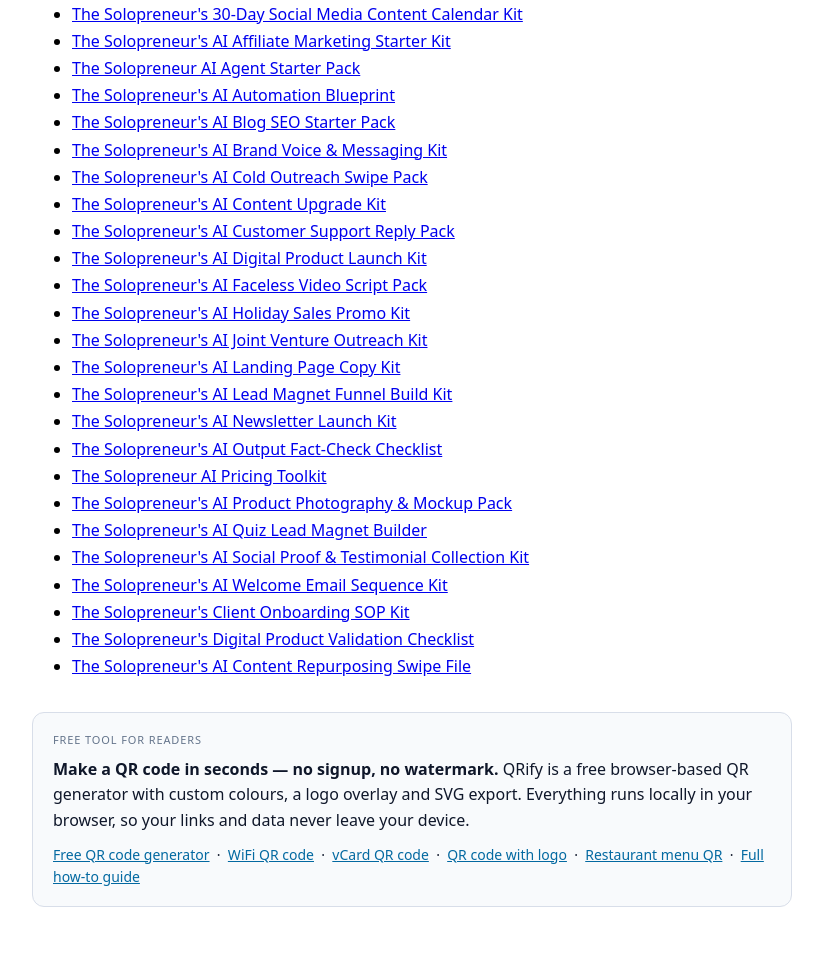
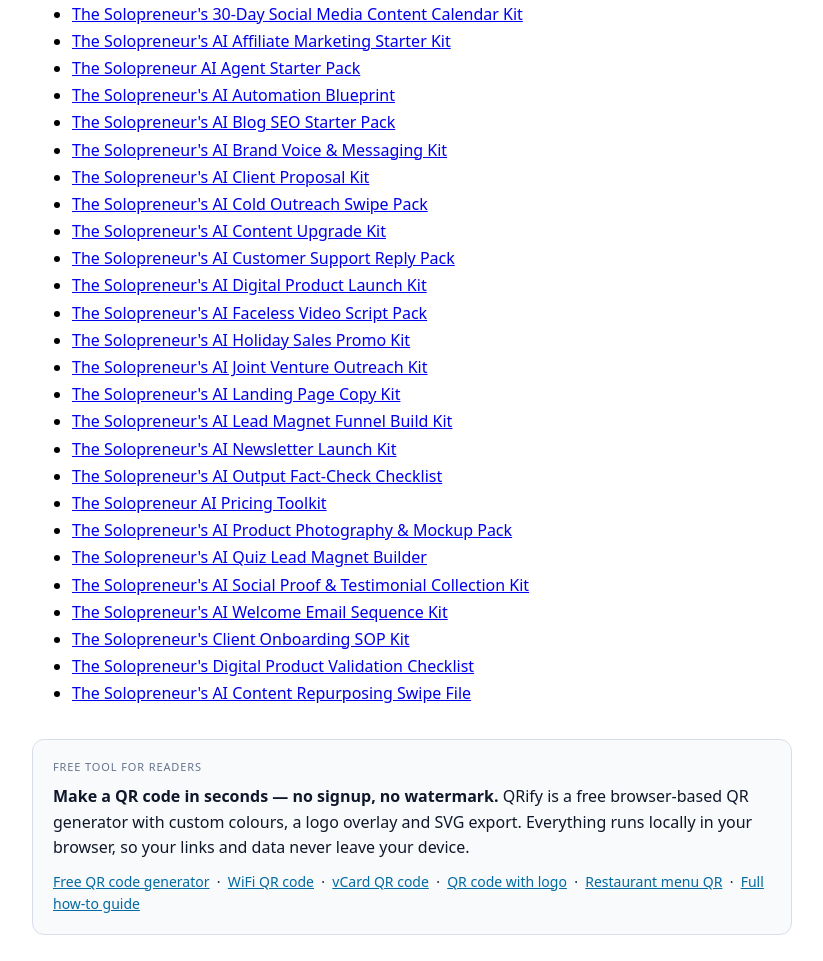
Before and after one commit to usaimaker/ai-gumroad-products, a plain HTML site: page index.html in a window 1280 px wide. Shown: the part 794-1755 px from the top of the page, without its empty margins (228-1051 px from the left). Drawn offline with Linux system fonts and the light colour scheme.

Commit message:
auto rebuild index/feed

```diff
--- a/index.html
+++ b/index.html
@@ -31,6 +31,7 @@
 <li><a href="products/solopreneur-ai-automation-blueprint.md">The Solopreneur&#x27;s AI Automation Blueprint</a></li>
 <li><a href="products/solopreneur-ai-blog-seo-starter-pack.md">The Solopreneur&#x27;s AI Blog SEO Starter Pack</a></li>
 <li><a href="products/solopreneur-ai-brand-voice-messaging-kit.md">The Solopreneur&#x27;s AI Brand Voice &amp; Messaging Kit</a></li>
+<li><a href="products/solopreneur-ai-client-proposal-kit.md">The Solopreneur&#x27;s AI Client Proposal Kit</a></li>
 <li><a href="products/solopreneur-ai-cold-outreach-swipe-pack.md">The Solopreneur&#x27;s AI Cold Outreach Swipe Pack</a></li>
 <li><a href="products/solopreneur-ai-content-upgrade-kit.md">The Solopreneur&#x27;s AI Content Upgrade Kit</a></li>
 <li><a href="products/solopreneur-ai-customer-support-reply-pack.md">The Solopreneur&#x27;s AI Customer Support Reply Pack</a></li>
```
Also changed, not shown: 1 other file.
